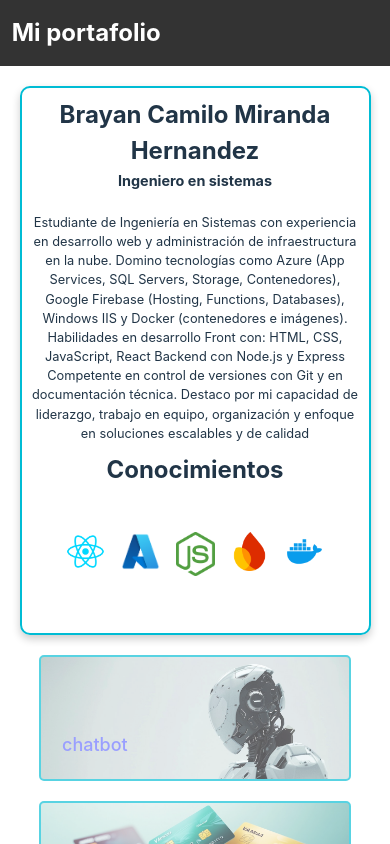
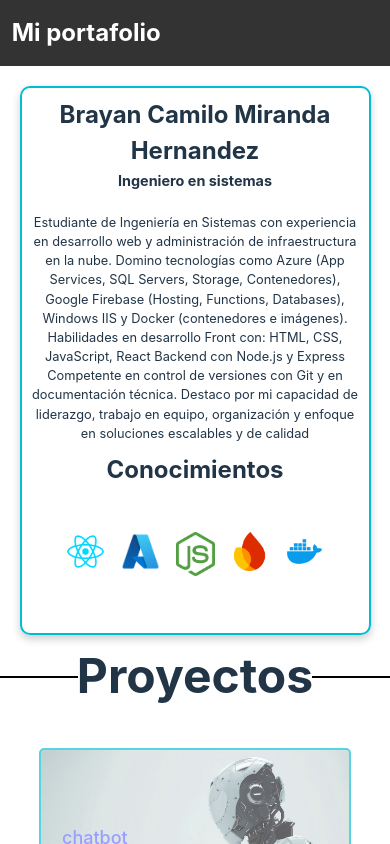
Before and after one commit to brayanmi129/Portafolio, a React (Vite) app: page / in a window 390 px wide. Shown: the top 844 px of the page. Built offline with nearby package versions, Linux system fonts and the light colour scheme.

Commit message:
update responsive v5 cellpghone v2

```diff
--- a/src/pages/inicio/Inicio.css
+++ b/src/pages/inicio/Inicio.css
@@ -1,7 +1,7 @@
 #root {
   width: 100%;
   margin: 0 auto;
-  padding: 2rem;
+  padding: 2vw;
 }
 
 footer {
--- a/src/pages/inicio/components/Css/Card.css
+++ b/src/pages/inicio/components/Css/Card.css
@@ -46,7 +46,7 @@
   transition: filter 0.3s ease;
   width: 6vw;
   -o-object-fit: cover;
-     object-fit: cover; /* Asegurar que las imágenes se ajusten sin distorsión */
+  object-fit: cover; /* Asegurar que las imágenes se ajusten sin distorsión */
 }
 
 .card-images img:hover {
@@ -65,7 +65,7 @@ p {
   height: 80vh;
   perspective: 1000px; /* Necesario para el efecto 3D */
   cursor: pointer;
-  margin: 50px auto;
+  margin: 70px auto;
 }
 
 /* Tarjeta */
@@ -168,18 +168,12 @@ p {
   transition: filter 0.3s ease;
   width: 60%;
   -o-object-fit: contain;
-     object-fit: contain; /* Otras opciones: contain, scale-down */
+  object-fit: contain; /* Otras opciones: contain, scale-down */
 }
 .card-seccion02 a img:hover {
   filter: drop-shadow(0 0 0.9rem rgba(206, 206, 206, 0.2));
 }
 
-@media (min-height: 800px) {
-  .card-container {
-    height: 50vh;
-    width: 90vw;
-  }
-}
 @media (max-width: 820px) {
   .card-container {
     justify-content: center;
@@ -221,10 +215,10 @@ p {
     margin: 5px 15px;
   }
   .card-container .card-back .card-experience h2 {
-    font-size: 0.8rem;
+    font-size: 1.2rem;
   }
   .card-container .card-back .card-experience h3 {
-    font-size: 1rem;
+    font-size: 0.8rem;
   }
   .card-container .card-back .card-experience p {
     font-size: 0.86rem;
@@ -252,9 +246,9 @@ p {
     transition: filter 0.3s ease;
     height: 70%;
     -o-object-fit: contain;
-       object-fit: contain; /* Otras opciones: contain, scale-down */
+    object-fit: contain; /* Otras opciones: contain, scale-down */
   }
   .card-container .card-back .card-seccion02 .card-seccionv2 a img:hover {
     filter: drop-shadow(0 0 0.9rem rgba(206, 206, 206, 0.2));
   }
-}/*# sourceMappingURL=Card.css.map */
+} /*# sourceMappingURL=Card.css.map */
--- /dev/null
+++ b/src/pages/inicio/components/Css/Separador.css
@@ -0,0 +1,61 @@
+.separador {
+  position: relative;
+  height: 5vh;
+  margin-bottom: 10vh;
+  display: flex;
+  justify-content: center;
+  align-items: center;
+}
+.separador .separador-linea {
+  position: absolute;
+  width: 40%;
+  height: 2px;
+  background: #000000;
+  top: 50%;
+  left: 0;
+}
+.separador .separador-linea2 {
+  position: absolute;
+  width: 40%;
+  height: 2px;
+  background: #000000;
+  top: 50%;
+  right: 0;
+}
+.separador .separador-texto {
+  font-size: 3rem;
+  /*Negrilla*/
+  font-weight: bold;
+}
+
+@media (max-width: 820px) {
+  .separador {
+    position: relative;
+    height: 5vh;
+    margin-bottom: 6vh;
+    display: flex;
+    justify-content: center;
+    align-items: center;
+  }
+  .separador .separador-linea {
+    position: absolute;
+    width: 20%;
+    height: 2px;
+    background: #000000;
+    top: 50%;
+    left: 0;
+  }
+  .separador .separador-linea2 {
+    position: absolute;
+    width: 20%;
+    height: 2px;
+    background: #000000;
+    top: 50%;
+    right: 0;
+  }
+  .separador .separador-texto {
+    font-size: 3rem;
+    /*Negrilla*/
+    font-weight: bold;
+  }
+}/*# sourceMappingURL=Separador.css.map */
--- /dev/null
+++ b/src/pages/inicio/components/Css/Separador.scss
@@ -0,0 +1,61 @@
+.separador {
+  position: relative;
+  height: 5vh;
+  margin-bottom: 10vh;
+  display: flex;
+  justify-content: center;
+  align-items: center;
+  .separador-linea {
+    position: absolute;
+    width: 40%;
+    height: 2px;
+    background: #000000;
+    top: 50%;
+    left: 0;
+  }
+  .separador-linea2 {
+    position: absolute;
+    width: 40%;
+    height: 2px;
+    background: #000000;
+    top: 50%;
+    right: 0;
+  }
+  .separador-texto {
+    font-size: 3rem;
+    /*Negrilla*/
+    font-weight: bold;
+  }
+}
+
+@media (max-width: 820px) {
+  .separador {
+    position: relative;
+    height: 5vh;
+    margin-bottom: 6vh;
+    display: flex;
+    justify-content: center;
+    align-items: center;
+    .separador-linea {
+      position: absolute;
+      width: 20%;
+      height: 2px;
+      background: #000000;
+      top: 50%;
+      left: 0;
+    }
+    .separador-linea2 {
+      position: absolute;
+      width: 20%;
+      height: 2px;
+      background: #000000;
+      top: 50%;
+      right: 0;
+    }
+    .separador-texto {
+      font-size: 3rem;
+      /*Negrilla*/
+      font-weight: bold;
+    }
+  }
+}
--- /dev/null
+++ b/src/pages/inicio/components/Separador.jsx
@@ -0,0 +1,12 @@
+import "./Css/Separador.css";
+function Separador() {
+  return (
+    <div className="separador">
+      <div className="separador-linea"></div>
+      <div className="separador-texto">Proyectos</div>
+      <div className="separador-linea2"></div>
+    </div>
+  );
+}
+
+export default Separador;
--- a/src/pages/inicio/inicio.jsx
+++ b/src/pages/inicio/inicio.jsx
@@ -3,6 +3,7 @@ import Navbar from "./components/Navbar.jsx";
 import Card from "./components/Card.jsx";
 import Grid from "./components/Grid.jsx";
 import Footer from "./components/Footer.jsx";
+import Separador from "./components/Separador.jsx";
 import { useState } from "react";
 
 function Inicio() {
@@ -19,6 +20,8 @@ function Inicio() {
       {/* Contenido principal */}
 
       <Card isToggled={isToggled} toggle={toggleState} />
+      <Separador />
+
       <Grid />
 
       {/* Footer */}
```
Also changed, not shown: src/pages/inicio/components/Css/Card.scss (+2 -10 lines), 2 other files (tests, documents, lock files or other folders).
